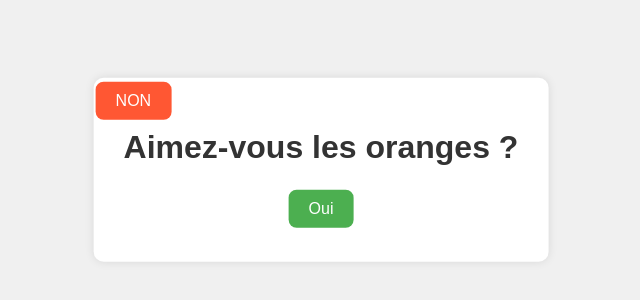
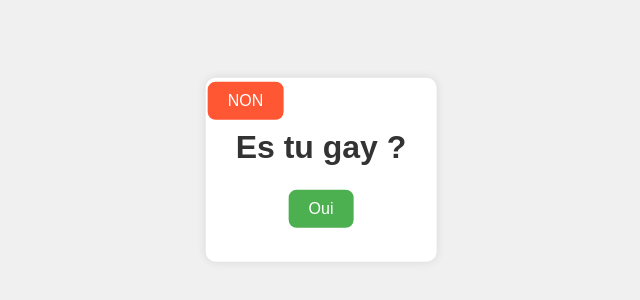
Before and after one commit to r0Otuser/website, a plain HTML site: page index.html in a window 1280 px wide. Shown: the part 230-530 px from the top of the page, without its empty margins (319-959 px from the left). Drawn offline with Linux system fonts and the light colour scheme.

Commit message:
Update index.html

```diff
--- a/index.html
+++ b/index.html
@@ -95,7 +95,7 @@
 </head>
 <body>
     <div class="question-container">
-        <h1>Aimez-vous les oranges ?</h1>
+        <h1>Es tu gay ?</h1>
         <div class="button-container">
             <button class="button">Oui</button>
             <button class="button no-button">NON</button>
```
